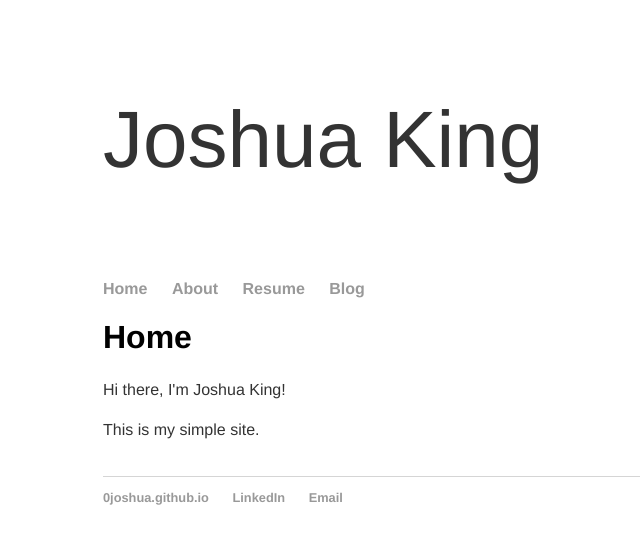
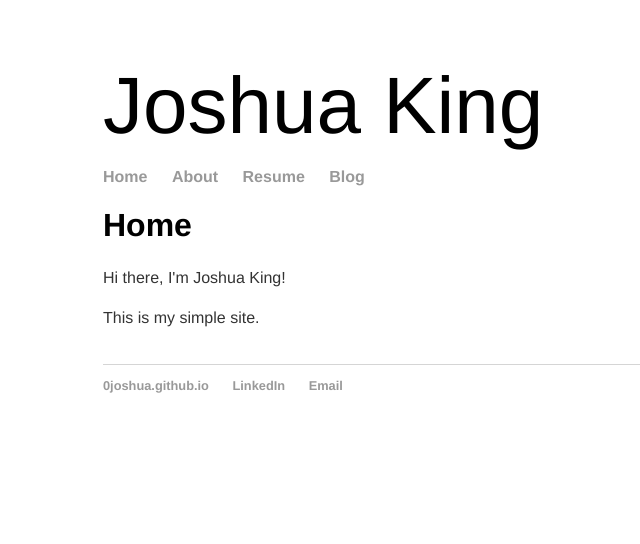
Before and after one commit to 0joshua/0joshua.github.io, a Jekyll site: the page built from index.html, in a window 1280 px wide. Shown: the top 544 px of the page, without its empty margins (137-777 px from the left). Built offline with Jekyll 4.4.1, drawn with Linux system fonts in a browser that asks for light colours.

Commit message:
Update default.html

```diff
--- a/_layouts/default.html
+++ b/_layouts/default.html
@@ -9,7 +9,7 @@
 			<meta name="HandheldFriendly" content="true">
 		</head>
 		<body>
-			<p class="title">Joshua King</p>
+			<div class="title">Joshua King</div>
 			<nav>
 	    		<ul>
 	        		<li><a href="/">Home</a></li>
```
